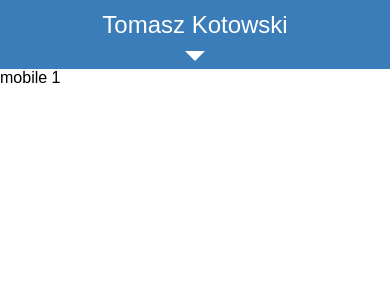
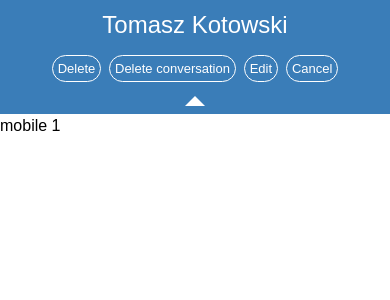
Before and after one commit to lStrachanowski/pychat, a Flask app: page /chat/1 in a window 390 px wide. Shown: the part 81-381 px from the top of the page. Run offline with Flask 2, Linux system fonts and the light colour scheme.

Commit message:
mobile options buttons stylled

```diff
--- a/main.py
+++ b/main.py
@@ -6,7 +6,7 @@ app = Flask(__name__)
 app.config['SEND_FILE_MAX_AGE_DEFAULT'] = 0
 user_status = True
 user_options = False
-mobile_user_options = False
+mobile_user_options = True
 
 @app.route('/')
 def index():
--- a/static/css/main.css
+++ b/static/css/main.css
@@ -717,9 +717,10 @@ input{
  }
 
  .triangle-container{
-    display: none;
     background-color: #3A7DB8;
     width: 100%;
+    justify-content: center;
+    flex-direction: row;
  }
 
  .triangle-column{
@@ -743,18 +744,40 @@ input{
     margin-bottom: 2%;
   }
 
+  .chat-options-button-style-mobile{
+    font-size: 13px;
+    background: #3A7DB8;
+    color: white;
+    text-decoration: none;
+    border: none;
+    margin: 1% 1% 1% 1%;
+    padding: 5px;
+    transition: 0.3s;
+    border: 1px solid white;
+    border-radius: 15px;
+    white-space: nowrap;
+ }
+ .chat-options-button-style-mobile:hover{
+    background: #C1292F;
+    border: 1px solid #C1292F;
+    -webkit-box-shadow: 7px 9px 7px -4px rgba(0,0,0,0.16);
+    -moz-box-shadow: 7px 9px 7px -4px rgba(0,0,0,0.16);
+    box-shadow: 7px 9px 7px -4px rgba(0,0,0,0.16);
+ }
+ .mobile-buttons-position{
+    display: flex;
+    width: 100%;
+    justify-content: center;
+}
+.triangle-wrapper{
+    display: flex;
+    width: 100%;
+    justify-content:center;
+    margin: 10px 0px 3px 0px;
+}
 
 /* mobile phone mode */
 @media only screen and (max-width: 599px){
-    .triangle-container{
-        display: flex;
-        background-color: #3A7DB8;
-        width: 100%;
-        justify-content: center;
-     }
-    .triangle-column{
-        flex-direction: column;
-    }
     .contact-list-panel{
         border-top: none;
      }
--- a/templates/mobile_conversation.html
+++ b/templates/mobile_conversation.html
@@ -17,7 +17,15 @@
     </div>
     <div class="triangle-container">
             {% if mobile_user_options %}
-                 <div class="triangle-up"></div>
+                <div class="mobile-buttons-position">
+                    <button class="chat-options-button-style-mobile">Delete</button>
+                    <button class="chat-options-button-style-mobile">Delete conversation</button>
+                    <button class="chat-options-button-style-mobile">Edit</button>
+                    <button class="chat-options-button-style-mobile">Cancel</button>
+                </div>
+                <div class="triangle-wrapper">
+                    <div class="triangle-up"></div>
+                </div>
             {% else %}
                  <div class="triangle-down"></div>
             {% endif %}
```
Also changed, not shown: other parts of static/css/main.css (+6 -28 lines).
